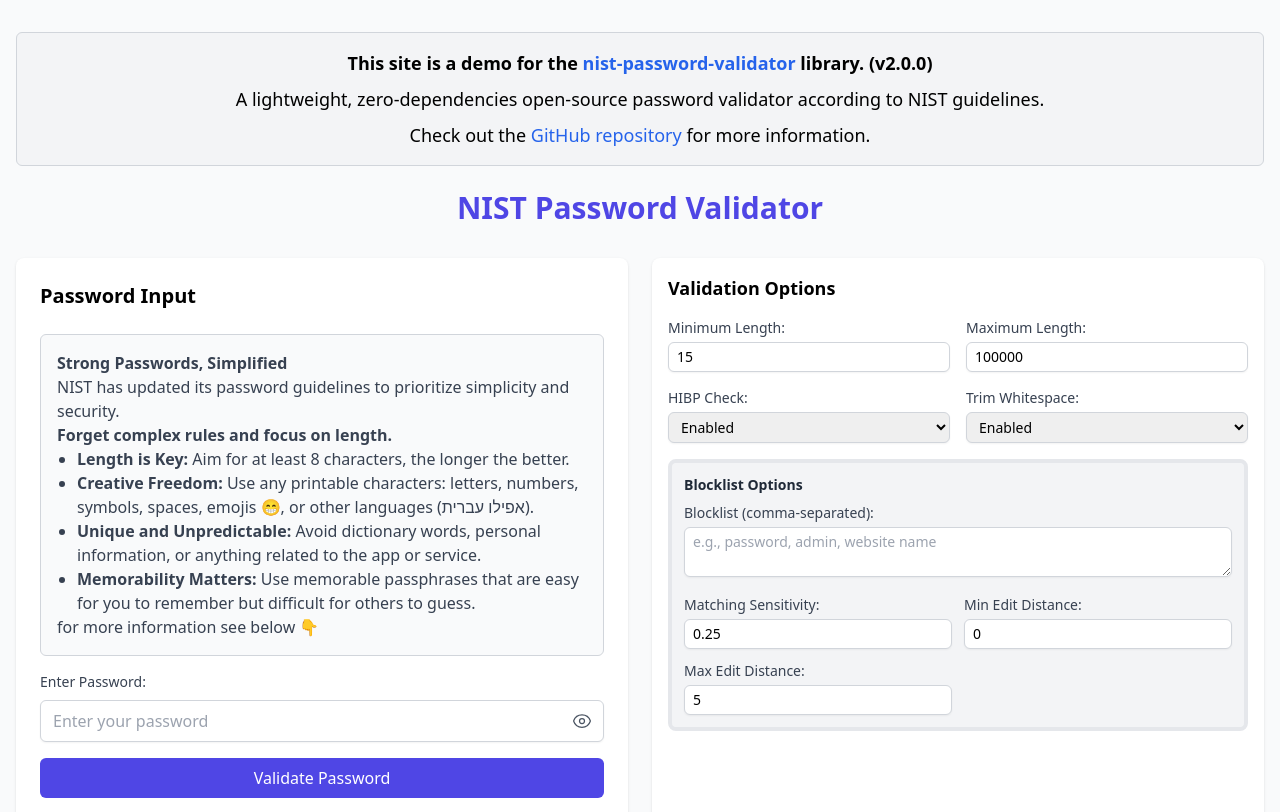
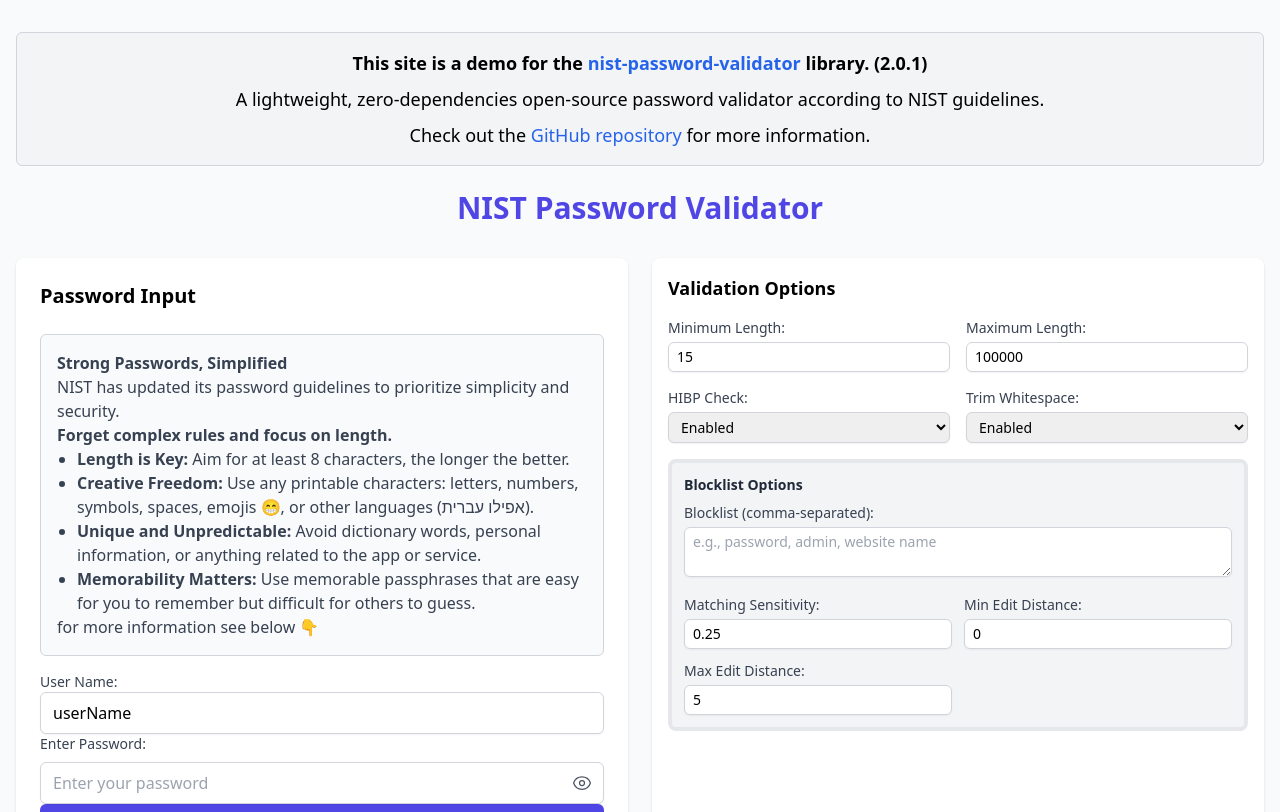
Before and after one commit to ypreiser/front-NIST-password-validator, a React (Vite) app: page / in a window 1280 px wide. Shown: the top 812 px of the page. Built offline with nearby package versions, Linux system fonts and the light colour scheme.

Commit message:
some fixes

```diff
--- a/package.json
+++ b/package.json
@@ -10,7 +10,7 @@
     "preview": "vite preview"
   },
   "dependencies": {
-    "nist-password-validator": "^2.0.0",
+    "nist-password-validator": "^2.0.1",
     "prop-types": "^15.8.1",
     "react": "^18.3.1",
     "react-dom": "^18.3.1"
--- a/src/App.jsx
+++ b/src/App.jsx
@@ -15,27 +15,34 @@
   const [validationResult, setValidationResult] = useState(null);
   const [isValidating, setIsValidating] = useState(false);
   const [matchingSensitivity, setMatchingSensitivity] = useState(0.25);
-  const [MinEditDistance, setMinEditDistance] = useState(0)
-  const [MaxEditDistance, setMaxEditDistance] = useState(5)
-  const [trimWhitespace, setTrimWhitespace ] = useState(true);
-
-
-
+  const [MinEditDistance, setMinEditDistance] = useState(0);
+  const [MaxEditDistance, setMaxEditDistance] = useState(5);
+  const [trimWhitespace, setTrimWhitespace] = useState(true);
+  const [userName, setUserName] = useState("userName");
 
   const handleValidate = async () => {
+    if (!password) {
+      setValidationResult({
+        isValid: false,
+        errors: ["Password is required"],
+      });
+      return;
+    }
+    //add userName to blocklist
+    if (!blocklist.includes(userName)) {
+      setBlocklist(blocklist + "," + userName);
+    }
     setIsValidating(true);
     try {
       const result = await validatePassword(password, {
         minLength,
         maxLength,
         hibpCheck,
-        blocklist: blocklist
-        .split(",")
-        .filter(Boolean),
+        blocklist: blocklist.split(",").filter(Boolean),
         matchingSensitivity,
         trimWhitespace,
         MinEditDistance,
-        MaxEditDistance
+        MaxEditDistance,
       });
       setValidationResult(result);
     } catch (error) {
@@ -64,6 +71,8 @@
             handleValidate={handleValidate}
             isValidating={isValidating}
             validationResult={validationResult}
+            userName={userName}
+            setUserName={setUserName}
           />
 
           <ValidationOptions
--- a/src/components/DemoSection.jsx
+++ b/src/components/DemoSection.jsx
@@ -1,3 +1,6 @@
+import dependencies from "../../package.json"
+let v = dependencies.dependencies["nist-password-validator"].substring(1)
+
 const DemoSection = () => (
   <div className="mb-6 text-center p-4 border border-gray-300 rounded-md bg-gray-100">
     <p className="text-lg font-semibold">
@@ -10,7 +13,7 @@
       >
         nist-password-validator
       </a>{" "}
-      library. (v2.0.0)
+      library. ({v})
     </p>
     <p className="text-lg mt-2">
       A lightweight, zero-dependencies open-source password validator according
--- a/src/components/PasswordInput.jsx
+++ b/src/components/PasswordInput.jsx
@@ -8,12 +8,14 @@
   handleValidate,
   isValidating,
   validationResult,
+  userName,
+  setUserName,
 }) => (
   <div className="bg-white rounded-lg shadow p-6">
     <h2 className="text-xl font-bold mb-6">Password Input</h2>
 
     <div className="mb-4 p-4 border border-gray-300 rounded-md bg-gray-50">
-      <p className="text-gray-700">
+      <div className="text-gray-700">
         <b>Strong Passwords, Simplified</b>
         <br />
         NIST has updated its password guidelines to prioritize simplicity and
@@ -21,8 +23,8 @@
         <b>Forget complex rules and focus on length.</b>
         <ul className="list-disc pl-5">
           <li>
-            <b>Length is Key:</b> Aim for at least 8 characters, the
-            longer the better.
+            <b>Length is Key:</b> Aim for at least 8 characters, the longer the
+            better.
           </li>
           <li>
             <b>Creative Freedom:</b> Use any printable characters: letters,
@@ -39,10 +41,25 @@
           </li>
         </ul>
         for more information see below 👇
-      </p>
+      </div>
     </div>
 
     <div className="space-y-4">
+      <form>
+        <div>
+          <label className="block text-sm font-medium text-gray-700">
+            User Name:
+          </label>
+
+          <input
+            value={userName}
+            onChange={(e) => setUserName(e.target.value)}
+            type="text"
+            name="username"
+            autoComplete="username"
+            className="w-full px-3 py-2 border border-gray-300 rounded-md shadow-sm focus:outline-none focus:ring-1 focus:ring-indigo-500 focus:border-indigo-500"
+          />
+        </div>
         <div className="space-y-2">
           <label className="block text-sm font-medium text-gray-700">
             Enter Password:
@@ -52,7 +69,7 @@
               type={showPassword ? "text" : "password"}
               value={password}
               onChange={(e) => setPassword(e.target.value)}
-            // pattern="u"
+              pattern="u"
               placeholder="Enter your password"
               autoComplete="new-password"
               className="w-full px-3 py-2 border border-gray-300 rounded-md shadow-sm focus:outline-none focus:ring-1 focus:ring-indigo-500 focus:border-indigo-500"
@@ -109,7 +126,7 @@
         >
           {isValidating ? "Validating..." : "Validate Password"}
         </button>
-
+      </form>
       {validationResult && (
         <div
           className={`mt-4 p-4 rounded-md ${
@@ -141,9 +158,11 @@
   setPassword: PropTypes.func.isRequired,
   showPassword: PropTypes.bool.isRequired,
   setShowPassword: PropTypes.func.isRequired,
-  minLength: PropTypes.number.isRequired,
+  minLength: PropTypes.number,
   handleValidate: PropTypes.func.isRequired,
   isValidating: PropTypes.bool.isRequired,
+  userName: PropTypes.string.isRequired,
+  setUserName: PropTypes.func.isRequired,
   validationResult: PropTypes.shape({
     isValid: PropTypes.bool.isRequired,
     errors: PropTypes.arrayOf(PropTypes.string),
--- a/src/components/ValidationOptions.jsx
+++ b/src/components/ValidationOptions.jsx
@@ -44,7 +44,7 @@
           value={maxLength}
           onChange={(e) => setMaxLength(parseInt(e.target.value))}
           min="1"
-          max="64"
+          max="100000000000000"
           className="w-full px-2 py-1 text-sm border border-gray-300 rounded-md shadow-sm focus:outline-none focus:ring-1 focus:ring-indigo-500 focus:border-indigo-500"
         />
       </div>
```
Also changed, not shown: 1 other file (tests, documents, lock files or other folders). Lines whose indentation alone changed are shown as unchanged.
